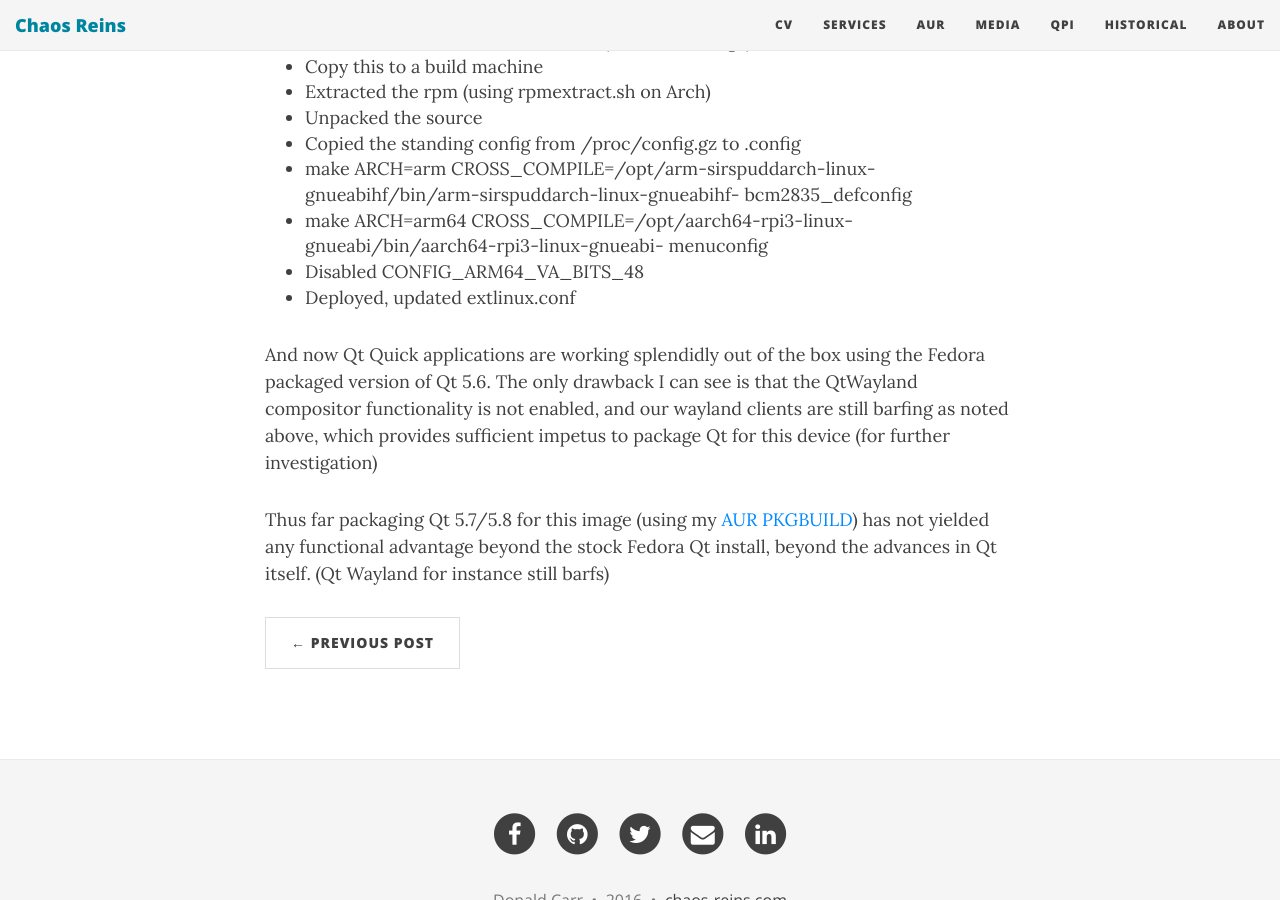
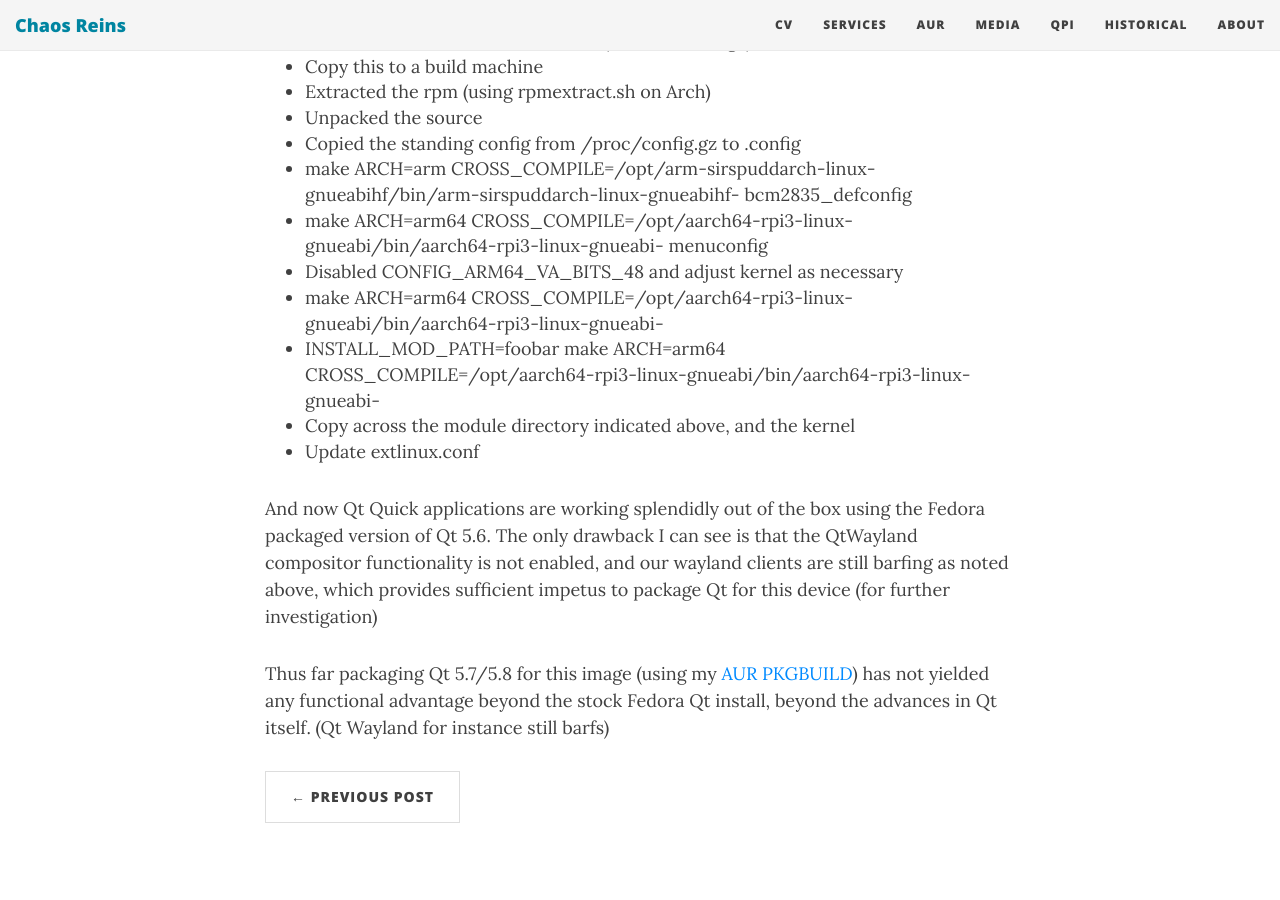
Before and after one commit to sirspudd/sirspudd.github.io, a Jekyll site: the page built from _posts/2016-08-20-qt-pi3-fedora-aarch64.md, in a window 1280 px wide and 900 px high, scrolled down 4842 px. Built offline with Jekyll 4.4.1, drawn with Linux system fonts in a browser that asks for light colours; nearby versions of some CDN libraries; comment, search, counter and statistics services are not loaded.

Commit message:
Factor in kernel make steps pointed out by David
Change-Id: I0e54516a2a7713f8ed6118b7683ccd510233f1a8

```diff
--- a/_posts/2016-08-20-qt-pi3-fedora-aarch64.md
+++ b/_posts/2016-08-20-qt-pi3-fedora-aarch64.md
@@ -130,8 +130,11 @@
 * Copied the standing config from /proc/config.gz to .config
 * make ARCH=arm CROSS_COMPILE=/opt/arm-sirspuddarch-linux-gnueabihf/bin/arm-sirspuddarch-linux-gnueabihf- bcm2835_defconfig
 * make ARCH=arm64 CROSS_COMPILE=/opt/aarch64-rpi3-linux-gnueabi/bin/aarch64-rpi3-linux-gnueabi- menuconfig
-* Disabled CONFIG_ARM64_VA_BITS_48
-* Deployed, updated extlinux.conf
+* Disabled CONFIG_ARM64_VA_BITS_48 and adjust kernel as necessary
+* make ARCH=arm64 CROSS_COMPILE=/opt/aarch64-rpi3-linux-gnueabi/bin/aarch64-rpi3-linux-gnueabi-
+* INSTALL_MOD_PATH=foobar make ARCH=arm64 CROSS_COMPILE=/opt/aarch64-rpi3-linux-gnueabi/bin/aarch64-rpi3-linux-gnueabi-
+* Copy across the module directory indicated above, and the kernel
+* Update extlinux.conf
 
 And now Qt Quick applications are working splendidly out of the box using the Fedora packaged version of Qt 5.6. The only drawback I can see is that the QtWayland compositor functionality is not enabled, and our wayland clients are still barfing as noted above, which provides sufficient impetus to package Qt for this device (for further investigation)
 
```
